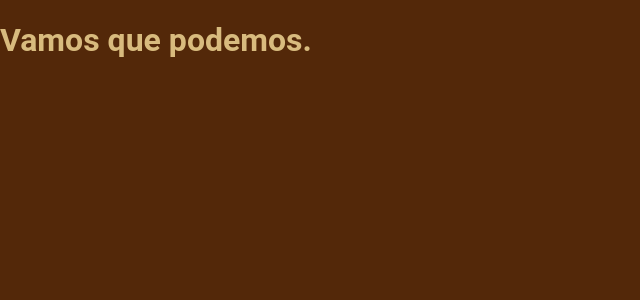
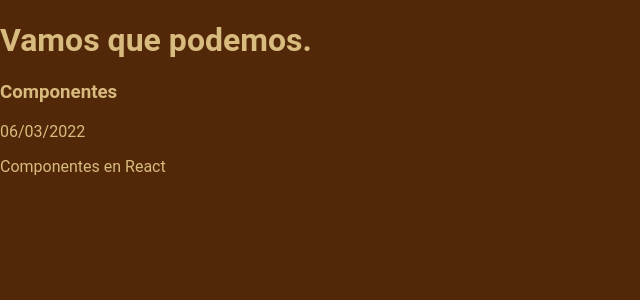
Before and after one commit to JordiNodeJS/vite-project, a React (Vite) app: page / in a window 1280 px wide. Shown: the top 300 px of the page, without its empty margins (0-640 px from the left). Built offline with nearby package versions, Linux system fonts and the light colour scheme.

Commit message:
creando componente video

```diff
--- a/src/main.jsx
+++ b/src/main.jsx
@@ -16,7 +16,7 @@ const Video = ({title, duracion, uploadDate, description}) => {
 const app = (
     <>
         <h1>Vamos que podemos.</h1>
-        <Video></Video>
+        <Video title='Componentes' durantion='25:04' uploadDate='06/03/2022' description='Componentes en React'></Video>
     </>
 )
 
```
